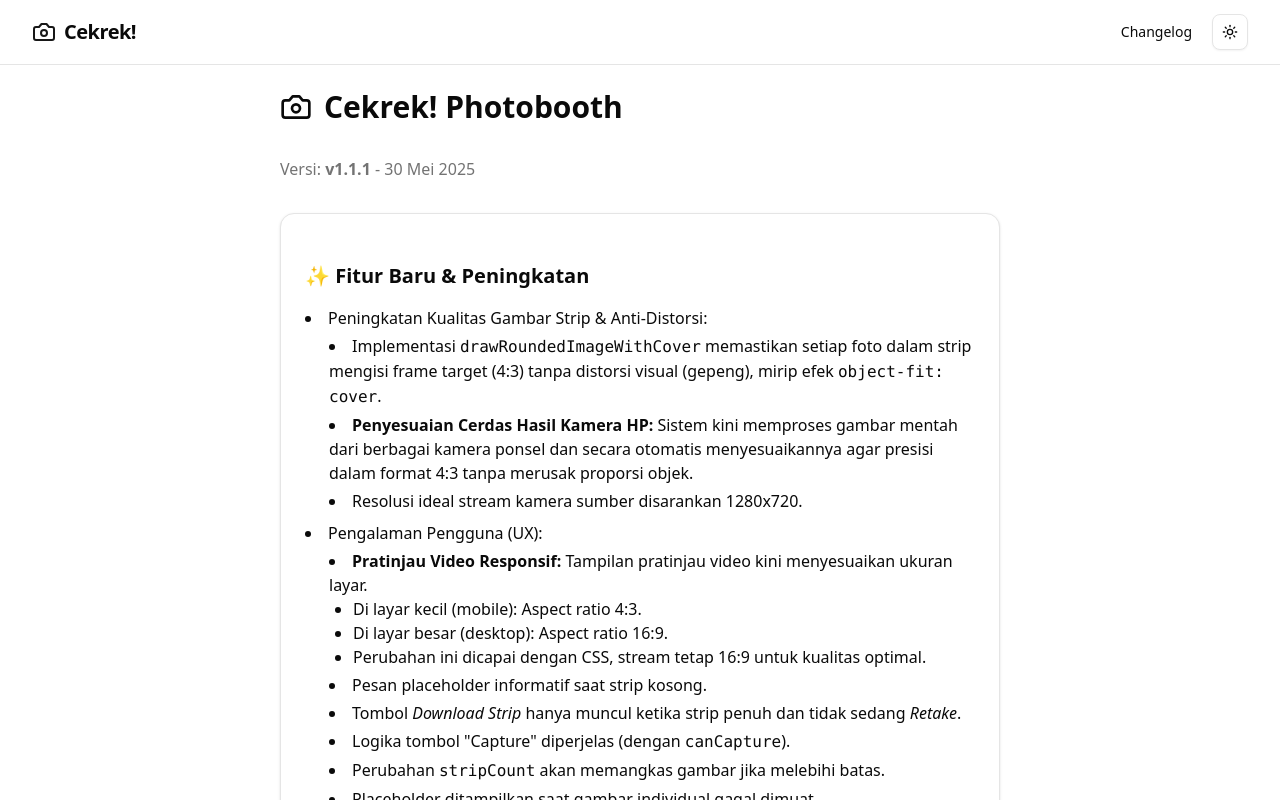
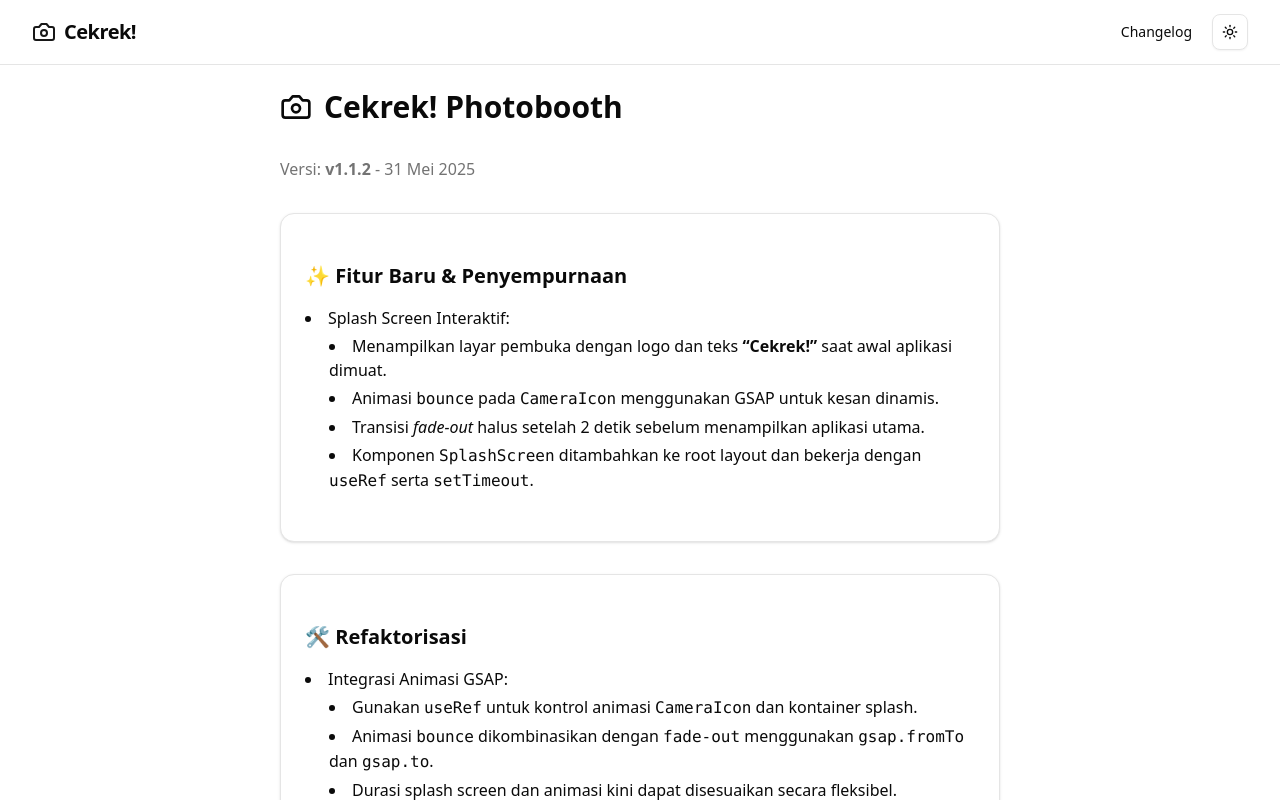
Before and after one commit to Rydhlnst/cekrek, a Next.js app: page /changelog in a window 1280 px wide. Shown: the top 800 px of the page. Built offline with nearby package versions, Linux system fonts and the light colour scheme.

Commit message:
Change Log UPD

```diff
--- a/app/changelog/page.tsx
+++ b/app/changelog/page.tsx
@@ -2,7 +2,47 @@
 import ChangelogEntry from "@/components/ChangeLogEntry";
 import { CameraIcon } from "lucide-react";
 
-const sections = [
+const changelog_112 = {
+  version: "v1.1.2",
+  date: "31 Mei 2025",
+  appName: "Cekrek! Photobooth",
+  icon: <CameraIcon className="w-8 h-8" />,
+  sections: [
+    {
+      title: "✨ Fitur Baru & Penyempurnaan",
+      items: [
+        {
+          main: "Splash Screen Interaktif:",
+          subItems: [
+            "Menampilkan layar pembuka dengan logo dan teks <strong>“Cekrek!”</strong> saat awal aplikasi dimuat.",
+            "Animasi <code>bounce</code> pada <code>CameraIcon</code> menggunakan GSAP untuk kesan dinamis.",
+            "Transisi <em>fade-out</em> halus setelah 2 detik sebelum menampilkan aplikasi utama.",
+            "Komponen <code>SplashScreen</code> ditambahkan ke root layout dan bekerja dengan <code>useRef</code> serta <code>setTimeout</code>.",
+          ],
+        },
+      ],
+    },
+    {
+      title: "🛠️ Refaktorisasi",
+      items: [
+        {
+          main: "Integrasi Animasi GSAP:",
+          subItems: [
+            "Gunakan <code>useRef</code> untuk kontrol animasi <code>CameraIcon</code> dan kontainer splash.",
+            "Animasi <code>bounce</code> dikombinasikan dengan <code>fade-out</code> menggunakan <code>gsap.fromTo</code> dan <code>gsap.to</code>.",
+            "Durasi splash screen dan animasi kini dapat disesuaikan secara fleksibel.",
+          ],
+        },
+      ],
+    },
+  ],
+};
+const changelog_111 = {
+  version: "v1.1.1",
+  date: "30 Mei 2025",
+  appName: "Cekrek! Photobooth",
+  icon: <CameraIcon className="w-8 h-8" />,
+  sections: [
     {
       title: "✨ Fitur Baru & Peningkatan",
       items: [
@@ -63,16 +103,47 @@ const sections = [
         "Gambar gepeng di strip telah diatasi dengan <code>drawRoundedImageWithCover</code> + aspect ratio tetap.",
       ],
     },
-];
+  ],
+};
+
+const changelog_110 = {
+  version: "v1.1.0",
+  date: "27 Mei 2025",
+  appName: "Cekrek! Photobooth",
+  icon: <CameraIcon className="w-8 h-8" />,
+  sections: [
+    {
+      title: "🚀 Versi Perdana!",
+      items: [
+        {
+          main: "Fitur Awal:",
+          subItems: [
+            "Capture foto dari kamera device",
+            "Tampilkan strip preview (4 atau 8 gambar)",
+            "Unduh hasil strip sebagai PNG",
+            "Mirror mode, Filter, dan Text Stamp",
+          ],
+        },
+        {
+          main: "Struktur Modular:",
+          subItems: [
+            "Komponen terpisah: VideoCapture, StripPreview, ControlPanel",
+            "Support untuk pengembangan fitur baru",
+          ],
+        },
+      ],
+    },
+  ],
+};
 
 export default function Changelog() {
   return (
+    <div className="flex flex-col">
       <ChangelogEntry
-      version="v1.1.1"
-      date="30 Mei 2025"
-      appName="Cekrek! Photobooth"
-      icon={<CameraIcon className="w-8 h-8" />}
-      sections={sections}
+        {...changelog_112}
       />
+      <ChangelogEntry {...changelog_111}/>
+      <ChangelogEntry {...changelog_110}/>
+    </div>
   );
 }
--- a/components/SplashScreen.tsx
+++ b/components/SplashScreen.tsx
@@ -49,7 +49,7 @@ export default function SplashScreen({ children }: { children: React.ReactNode }
       >
         <div
           ref={iconRef}
-          className="text-3xl flex flex-row font-bold items-center space-x-3"
+          className="text-3xl flex flex-row font-bold items-center space-x-0 md:space-x-3"
         >
           <CameraIcon className="w-12 h-12" />
           <span className="hidden md:block">Cekrek!</span>
```
Lines whose indentation alone changed are shown as unchanged.
